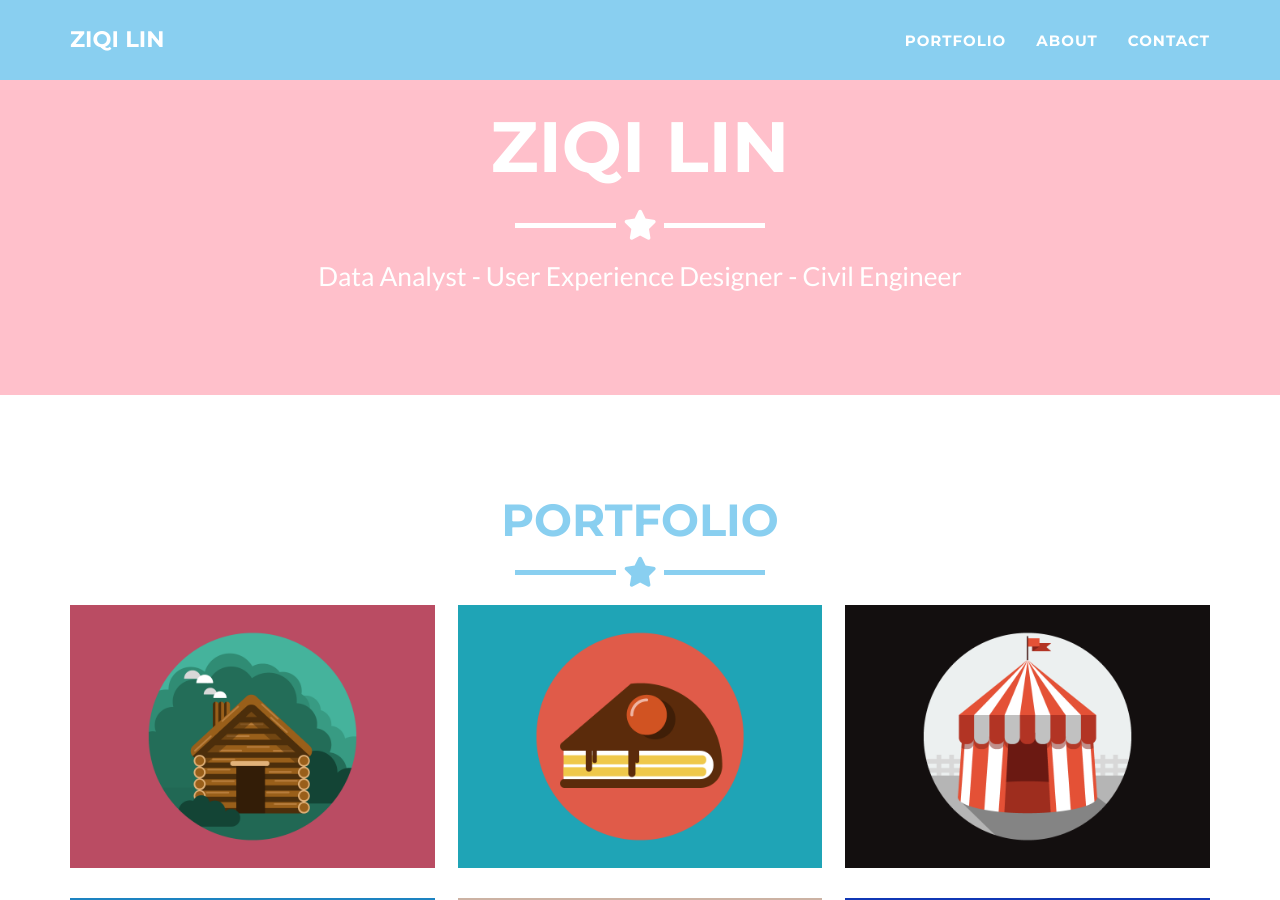
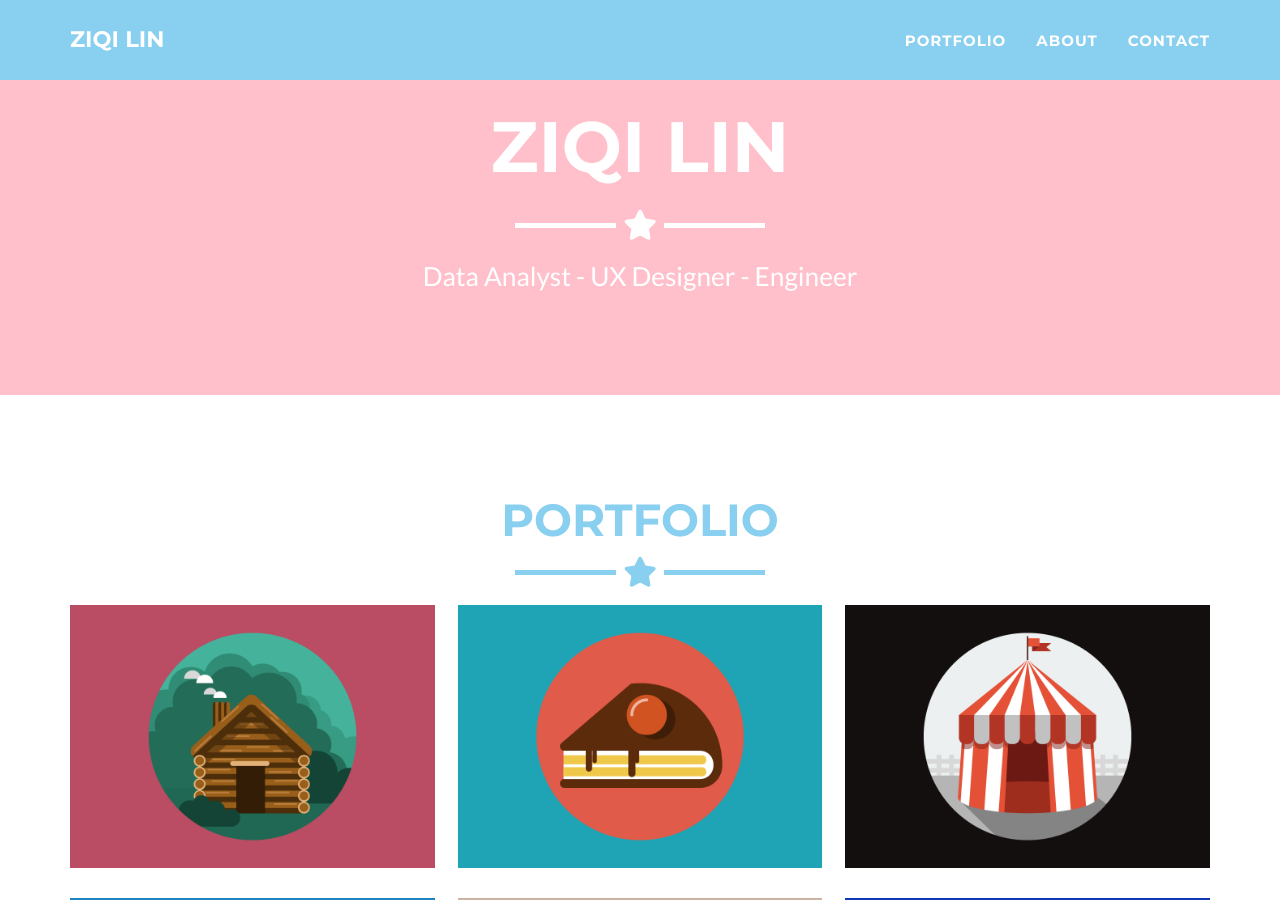
Before and after one commit to zikkkiii/zikkkiii.github.io, a Jekyll site: the page built from _posts/2014-07-18-project-1.markdown, in a window 1280 px wide and 900 px high, scrolled down 380 px. Built offline with Jekyll 4.4.1, drawn with Linux system fonts in a browser that asks for light colours; some of the changed lines change nothing that is shown; some of the changed text lies outside the part shown.

Commit message:
Update _config.yml

```diff
--- a/_config.yml
+++ b/_config.yml
@@ -4,7 +4,7 @@ email: ziqi.lin@sjsu.edu
 url: https://github.com/jeromelachaud/freelancer-theme
 description: "Write an awesome description for your new site here. You can edit this line in _config.yml. It will appear in your document head meta (for Google search results) and in your feed.xml site description."
 keywords: "your keywords, separated by commas"
-skills: "Data Analyst - User Experience Designer - Civil Engineer"
+skills: "Data Analyst - UX Designer - Engineer"
 meta_author: Lin Ziqi
 
 # Google webmaster tools
@@ -32,23 +32,14 @@ color:
 
 # Footer settings
 footer:
-  copyright: Dr. Henry Jekyll
   location: Location
   social: Around the Web
-  credits: Credits
+
 
 # Social networks usernames (many more available: google-plus, flickr, dribbble, pinterest, instagram, tumblr, linkedin, etc.)
 social:
-  - title: twitter
-    url: http://twitter.com/jekyllrb
-  - title: facebook
-    url:
-  - title: stack-overflow
-    url: http://stackoverflow.com/questions/tagged/jekyll
-  - title: linkedin
-    url: http://bitbucket.org/jekyll
-  - title: github
-    url: http://github.com/zikkkiii
+  - title: instagram
+    url: https://www.instagram.com/zikkkiii
 
 # Postal address (add as many lines as necessary)
 address:
```
